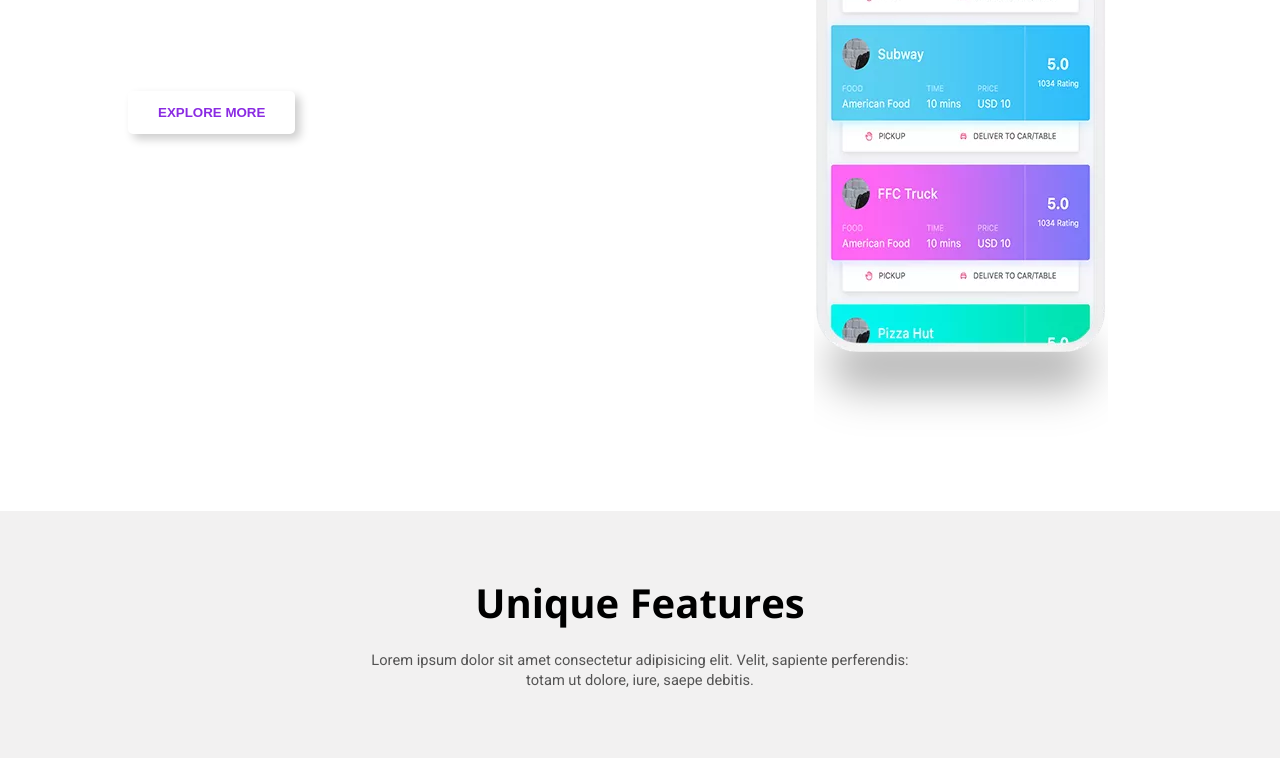
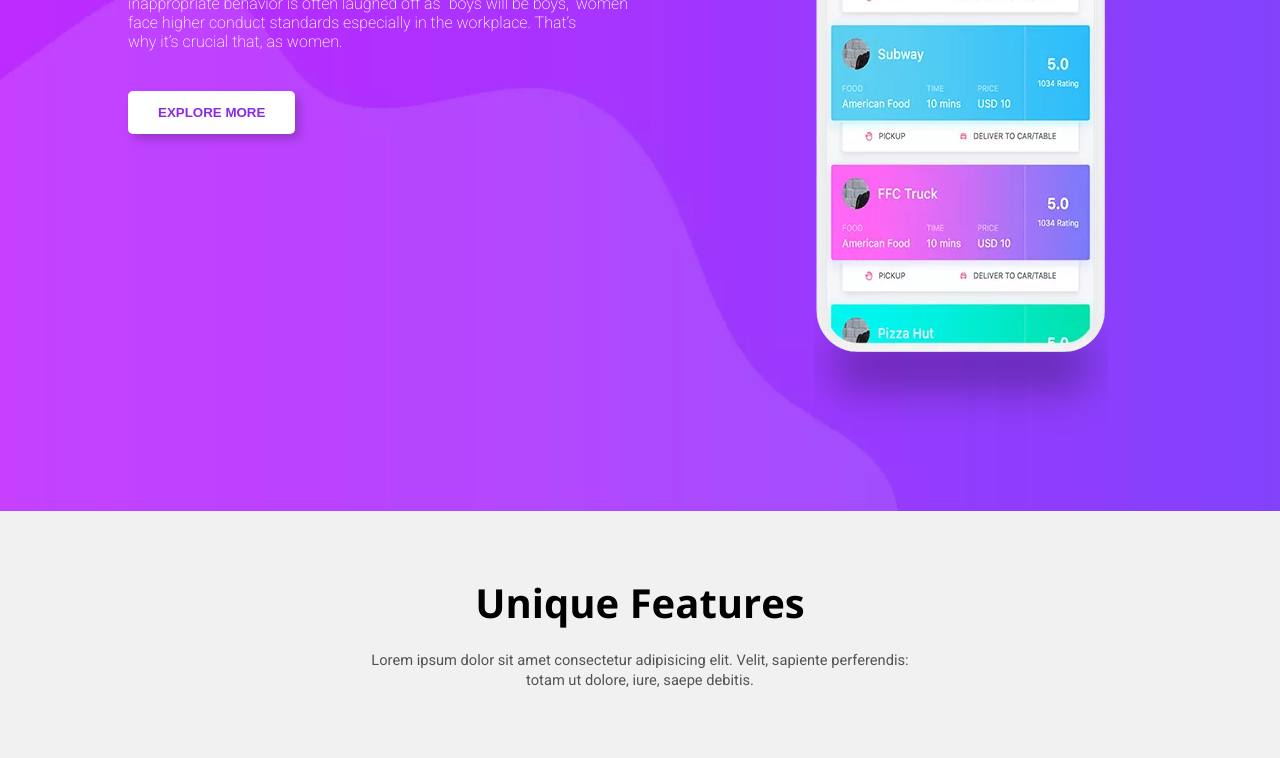
Before and after one commit to bizzeunice/newbulkapp, a plain HTML site: page index.html in a window 1280 px wide. Shown: the part 371-1129 px from the top of the page. Drawn offline with nearby package versions, Linux system fonts and the light colour scheme; the site is published under a folder, as on GitHub Pages, so addresses that start at the root find nothing.

Commit message:
Update main.css

```diff
--- a/css/main.css
+++ b/css/main.css
@@ -50,7 +50,7 @@ nav a {
 
 /*  Intro section */
 #intro {
-    background: url(/imgs/home-banner.jpg);
+    background: url(../imgs/home-banner.jpg);
     background-size: cover;
     padding: 5% 10%;
     display: grid;
```
